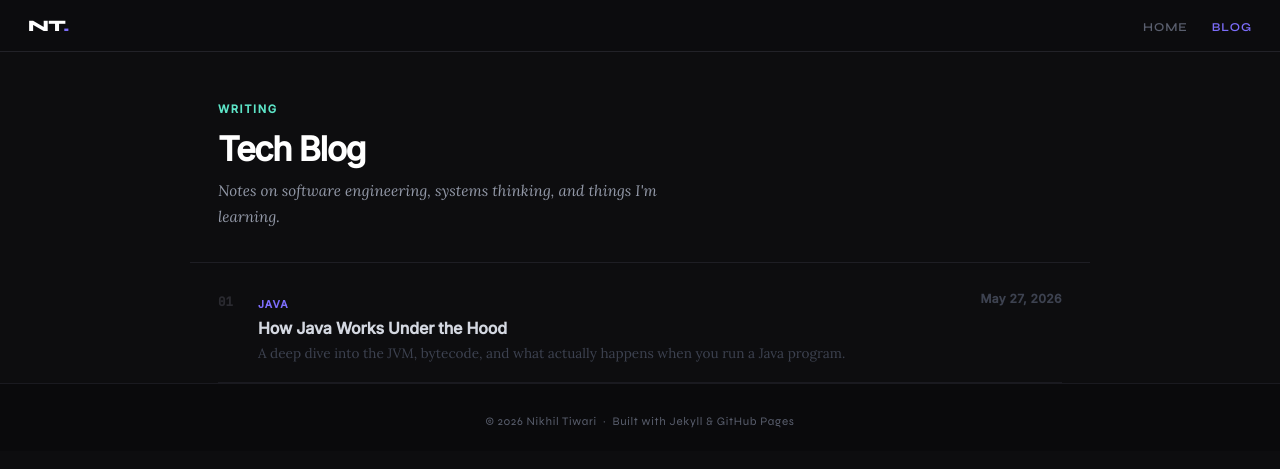
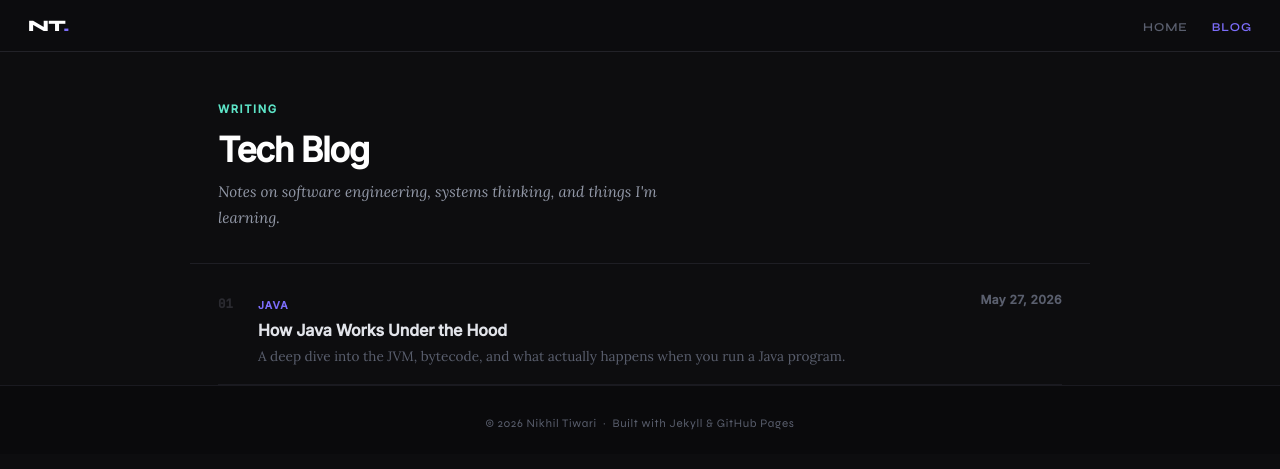
Before and after one commit to nikhiltiwari005/nikhiltiwari005.github.io, a Jekyll site: the page built from tech-blog/index.md, in a window 1280 px wide. Shown: the top 469 px of the page. Built offline with Jekyll 4.4.1, drawn with Linux system fonts in a browser that asks for light colours.

Commit message:
fixing design

```diff
--- a/tech-blog/_layouts/default.html
+++ b/tech-blog/_layouts/default.html
@@ -135,7 +135,7 @@
     }
 
     .blog-hero-title {
-      font-size: 2.1rem;
+      font-size: 2.15rem;
       font-weight: 800;
       color: #fff;
       letter-spacing: -0.04em;
@@ -149,30 +149,33 @@
       font-family: 'Lora', serif;
       font-style: italic;
       line-height: 1.7;
-      max-width: 480px;
+      max-width: 500px;
     }
 
     .post-list-wrap {
       padding: 8px 28px 0;
     }
 
-    .post-row {
+    .post-row-link {
       display: flex;
       align-items: flex-start;
       gap: 16px;
       padding: 18px 0;
       border-bottom: 0.5px solid #1a1a20;
+      text-decoration: none;
+      color: inherit;
+      transition: all 0.15s;
       cursor: pointer;
-      transition: opacity 0.15s;
     }
-    .post-row:hover { opacity: 0.8; }
+    .post-row-link:hover .post-row-title { color: var(--accent); }
+    .post-row-link:hover .post-row-arrow { opacity: 1; transform: translateX(0); }
 
     .post-row-num {
       font-size: 0.78rem;
       font-weight: 700;
       color: #2a2a30;
       min-width: 24px;
-      padding-top: 2px;
+      padding-top: 3px;
       font-family: 'JetBrains Mono', monospace;
     }
 
@@ -186,22 +189,23 @@
       letter-spacing: 0.1em;
       text-transform: uppercase;
       color: var(--accent);
-      margin-bottom: 5px;
+      margin-bottom: 6px;
       display: inline-block;
     }
 
     .post-row-title {
       font-size: 1rem;
       font-weight: 700;
-      color: #d4d8e1;
-      line-height: 1.3;
+      color: #e2e4ea;
+      line-height: 1.35;
       margin-bottom: 4px;
       letter-spacing: -0.01em;
+      transition: color 0.15s;
     }
 
     .post-row-desc {
       font-size: 0.85rem;
-      color: #3d4250;
+      color: #5a5f6e;
       font-family: 'Lora', serif;
       line-height: 1.5;
     }
@@ -210,13 +214,13 @@
       display: flex;
       flex-direction: column;
       align-items: flex-end;
-      gap: 4px;
+      gap: 6px;
       flex-shrink: 0;
     }
 
     .post-row-date {
       font-size: 0.75rem;
-      color: #3d4250;
+      color: #5a5f6e;
       font-weight: 600;
       letter-spacing: 0.03em;
       white-space: nowrap;
@@ -228,10 +232,6 @@
       opacity: 0;
       transition: all 0.15s;
       transform: translateX(-4px);
-    }
-    .post-row:hover .post-row-arrow {
-      opacity: 1;
-      transform: translateX(0);
     }
   </style>
 
@@ -258,9 +258,9 @@
     .post-kicker {
       display: flex;
       align-items: center;
-      gap: 8px;
-      margin-bottom: 16px;
-      font-size: 0.75rem;
+      gap: 10px;
+      margin-bottom: 18px;
+      font-size: 0.78rem;
       color: var(--muted);
       font-weight: 600;
       letter-spacing: 0.04em;
@@ -269,45 +269,49 @@
     .post-tag {
       display: inline-block;
       font-family: 'Syne', sans-serif;
-      font-size: 0.65rem;
+      font-size: 0.68rem;
       font-weight: 700;
       letter-spacing: 0.1em;
       text-transform: uppercase;
       color: var(--accent);
       background: rgba(124,109,250,0.1);
       border: 0.5px solid rgba(124,109,250,0.25);
-      padding: 3px 10px;
+      padding: 4px 11px;
       border-radius: 4px;
     }
 
     .post-title {
       font-family: 'Syne', sans-serif;
       font-weight: 800;
-      font-size: 2rem;
+      font-size: 2.1rem;
       line-height: 1.15;
       color: #fff;
       letter-spacing: -0.04em;
       margin-bottom: 16px;
-      max-width: 550px;
+      max-width: 580px;
     }
 
     .post-meta {
       font-size: 0.85rem;
       color: var(--muted);
       display: flex;
-      gap: 16px;
+      gap: 12px;
       flex-wrap: wrap;
       align-items: center;
       padding-bottom: 28px;
       border-bottom: 0.5px solid var(--border);
       margin-bottom: 0;
     }
-    .post-meta span::before { content: '·'; margin-right: 12px; font-size: 0.5rem; }
+    .post-meta span::before {
+      content: '·';
+      margin-right: 12px;
+      font-size: 0.5rem;
+    }
     .post-meta span:first-child::before { display: none; }
 
     /* ── PROSE ───────────────────────────────── */
     .prose {
-      padding: 28px 28px;
+      padding: 32px 28px;
       max-width: 760px;
       margin: 0 auto;
     }
@@ -317,19 +321,24 @@
       font-family: 'Syne', sans-serif;
       font-weight: 700;
       color: #fff;
-      margin: 2.2em 0 0.7em;
+      margin: 2.4em 0 0.8em;
       line-height: 1.2;
       letter-spacing: -0.02em;
     }
     .prose h1 { font-size: 1.9rem; font-weight: 800; }
-    .prose h2 { font-size: 1.4rem; padding-bottom: 8px; border-bottom: 0.5px solid #1e1e24; }
+    .prose h2 {
+      font-size: 1.35rem;
+      padding-bottom: 10px;
+      border-bottom: 0.5px solid #1e1e24;
+    }
     .prose h3 { font-size: 1.1rem; }
 
     .prose p {
-      margin: 1.1em 0;
+      margin: 1.3em 0;
       color: var(--text);
       font-family: 'Lora', serif;
       line-height: 1.85;
+      font-size: 1rem;
     }
 
     .prose a {
@@ -345,15 +354,20 @@
     .prose em { font-style: italic; color: var(--soft); }
 
     .prose ul, .prose ol {
-      padding-left: 1.5em;
-      margin: 1em 0;
+      padding-left: 1.8em;
+      margin: 1.2em 0;
     }
-    .prose li { margin: 0.6em 0; color: var(--text); font-family: 'Lora', serif; }
+    .prose li {
+      margin: 0.7em 0;
+      color: var(--text);
+      font-family: 'Lora', serif;
+      line-height: 1.7;
+    }
 
     .prose blockquote {
       border-left: 2px solid var(--accent);
-      margin: 1.8em 0;
-      padding: 12px 18px;
+      margin: 2em 0;
+      padding: 12px 20px;
       background: rgba(124,109,250,0.05);
       border-radius: 0 6px 6px 0;
     }
@@ -370,7 +384,7 @@
       font-size: 0.82em;
       background: #1c1c22;
       color: var(--accent2);
-      padding: 2px 7px;
+      padding: 3px 8px;
       border-radius: 4px;
       border: 0.5px solid var(--border);
     }
@@ -380,7 +394,7 @@
       border: 0.5px solid var(--border);
       border-radius: 10px;
       overflow-x: auto;
-      margin: 1.8em 0;
+      margin: 2em 0;
       padding: 20px;
     }
     .prose pre code {
@@ -394,7 +408,7 @@
     .prose table {
       width: 100%;
       border-collapse: collapse;
-      margin: 1.8em 0;
+      margin: 2em 0;
       font-size: 0.9rem;
     }
     .prose th {
@@ -403,14 +417,14 @@
       font-weight: 700;
       letter-spacing: 0.08em;
       text-transform: uppercase;
-      padding: 10px 14px;
+      padding: 12px 14px;
       text-align: left;
       background: var(--surface);
       color: var(--soft);
       border-bottom: 0.5px solid var(--border);
     }
     .prose td {
-      padding: 10px 14px;
+      padding: 12px 14px;
       border-bottom: 0.5px solid var(--border);
       color: var(--text);
     }
@@ -425,7 +439,7 @@
       max-width: 100%;
       border-radius: 8px;
       border: 0.5px solid var(--border);
-      margin: 1.5em 0;
+      margin: 2em 0;
     }
 
     /* syntax highlight override */
@@ -438,12 +452,12 @@
       gap: 16px;
       max-width: 760px;
       margin: 0 auto;
-      padding: 60px 28px 28px;
+      padding: 64px 28px 40px;
       border-top: 0.5px solid var(--border);
     }
     .post-nav a {
       font-family: 'Syne', sans-serif;
-      font-size: 0.75rem;
+      font-size: 0.76rem;
       font-weight: 700;
       letter-spacing: 0.08em;
       text-transform: uppercase;
--- a/tech-blog/_layouts/post.html
+++ b/tech-blog/_layouts/post.html
@@ -6,16 +6,16 @@
   <header class="post-header">
     <div class="post-hero-accent"></div>
 
-    {% if page.tag or page.date %}
+    {% if page.tag %}
       <div class="post-kicker">
-        {% if page.tag %}<span class="post-tag">{{ page.tag }}</span>{% endif %}
-        <span>{{ page.date | date: "%B %d, %Y" }}</span>
+        <span class="post-tag">{{ page.tag }}</span>
       </div>
     {% endif %}
 
     <h1 class="post-title">{{ page.title }}</h1>
 
     <div class="post-meta">
+      <span>{{ page.date | date: "%B %d, %Y" }}</span>
       {% if page.author %}<span>{{ page.author }}</span>{% endif %}
       {% if page.read_time %}<span>{{ page.read_time }} min read</span>{% endif %}
     </div>
--- a/tech-blog/index.md
+++ b/tech-blog/index.md
@@ -16,20 +16,18 @@
   <div class="post-list-wrap">
     {% for post in pages_list %}
       {% capture post_num %}{{ forloop.index | prepend: "0" | slice: -2, 2 }}{% endcapture %}
-      <div class="post-row">
+      <a href="{{ post.url | relative_url }}" class="post-row-link">
         <div class="post-row-num">{{ post_num }}</div>
         <div class="post-row-body">
           {% if post.tag %}<div class="post-row-tag">{{ post.tag }}</div>{% endif %}
-          <a href="{{ post.url | relative_url }}" style="text-decoration: none; color: inherit;">
-            <div class="post-row-title">{{ post.title }}</div>
-            {% if post.description %}<div class="post-row-desc">{{ post.description }}</div>{% endif %}
-          </a>
+          <div class="post-row-title">{{ post.title }}</div>
+          {% if post.description %}<div class="post-row-desc">{{ post.description }}</div>{% endif %}
         </div>
         <div class="post-row-right">
           <span class="post-row-date">{{ post.date | date: "%b %d, %Y" }}</span>
           <span class="post-row-arrow">→</span>
         </div>
-      </div>
+      </a>
     {% endfor %}
   </div>
 {% else %}
```
